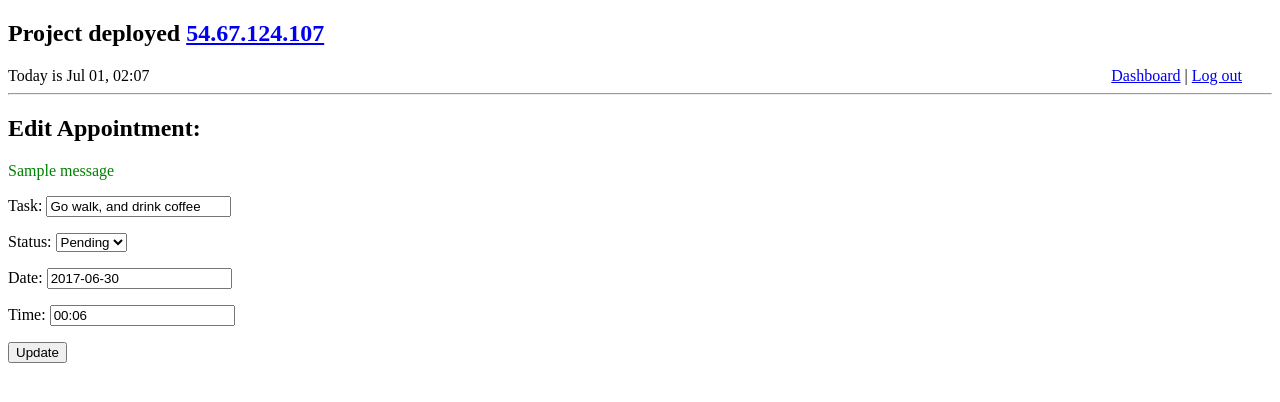
After one commit to chosenman/drepo, a Django app: template apps/dojosecrets/templates/dojosecrets/edit.html in a window 1280 px wide. The commit adds this page. Shown: the top 402 px of the page. Run offline with Django 3.2, Linux system fonts and the light colour scheme; the template is opened without the code that fills it: values that come from a table or form of the project are taken from there, others are empty; data comes from the database, SQL or seed files in the repository; tables that the repository leaves empty hold one stand-in row (values such as "Sample post"); one stand-in notice (Sample message) is shown.

Commit message:
finished appointments

```diff
--- a/apps/dojosecrets/models.py
+++ b/apps/dojosecrets/models.py
@@ -2,8 +2,9 @@ from __future__ import unicode_literals
 
 from django.db import models
 
-import datetime
-import bcrypt
+import pytz, datetime, bcrypt
+from datetime import date
+from django.utils.timezone import datetime
 
 from django.core.exceptions import ValidationError
 from django.core.validators import validate_email
@@ -44,8 +45,8 @@ class userManager(models.Manager):
         }
         return answer
 
-    def reg(self,fname,alias,email,pw,repw,b_date):
-        print fname,alias,email,pw,repw
+    def reg(self,name,email,pw,repw,b_date):
+        print name,email,pw,repw
         f_name = True
         a_lias = True
         fl_name_alpha = True
@@ -55,10 +56,8 @@ class userManager(models.Manager):
         e_mail_uniq = True
         b_date_flag = True
 
-        if len(fname)<2:
+        if len(name)<2:
             f_name = False
-        elif len(alias)<2:
-            a_lias = False
         elif len(b_date)<9:
             b_date_flag = False
         else:
@@ -69,7 +68,7 @@ class userManager(models.Manager):
                 b_date_flag = False
 
             # is alphabetical string was imput
-            if not str(fname).isalpha() or not str(alias).isalpha():
+            if not str(name).isalpha():
                 fl_name_alpha = False
 
             # email validation
@@ -89,8 +88,7 @@ class userManager(models.Manager):
                 pw_length = False
 
         answer = {
-            'fname': f_name,
-            'alias': a_lias,
+            'name': f_name,
             'fl_alpha': fl_name_alpha,
             'email': e_mail,
             'pw_length': pw_length,
@@ -101,23 +99,129 @@ class userManager(models.Manager):
 
         return answer
 
-    def poke(self,poker_id,poked_user_id):
+    def makeAppointemt(self,user_id,date,time,task):
+        d_ate = True
+        t_ime = True
+        t_ask = True
+        d_ate_mssg = "Please enter date in correct format"
 
-        poker = User.objects.get(id=poker_id)
-        poked = User.objects.get(id=poked_user_id)
+        if not len(date) == 10:
+            d_ate = False
+        elif not len(time) == 5:
+            t_ime = False
+        elif len(task) < 2:
+            t_ask = False
+            print 'false'
+        else:
+            # date validation
+            fulldate = date + "-" + time
+            print fulldate
 
-        if len(Pokes.objects.filter(poker=poker,poked=poked)) > 0:
-            numPokes = Pokes.objects.get(poker=poker,poked=poked)
-            numPokes.pokes = int(numPokes.pokes) + 1
-            numPokes.save()
-        else:
-            Pokes.objects.create(pokes="1",poked=poked,poker=poker)
-        return ''
+            try_formatdate = False
+
+            try:
+                formated = datetime.strptime(fulldate, "%Y-%m-%d-%H:%M")
+                print 'striptime SUCCESS'
+                try_formatdate = True
+            except:
+                d_ate = False
+                print "failed"
+
+            if try_formatdate:
+                today = datetime.today()
+                if formated.day < today.day:
+                    d_ate = False
+                    d_ate_mssg = "Please enter today's date"
+                elif formated.hour < today.hour:
+                    d_ate = False
+                    d_ate_mssg = "Please enter hours in future "
+                elif formated.hour == today.hour and formated.minute < today.minute:
+                    d_ate = False
+                    d_ate_mssg = "Please enter minutes in future"
+                else:
+                    user = User.objects.get(id=user_id)
+                    Appointment.objects.create(user=user,status="Pending",task=task,date=formated)
 
 
+
+
+        answer = {
+            "d_ate": d_ate,
+            "t_ime": t_ime,
+            "d_ate_false": d_ate_mssg,
+            "t_ask": t_ask,
+            "t_ask_false": "Please fill out task field",
+            "success":"New appointment was created"
+        }
+        return answer
+
+    def editAppinment(self,app_id,status,date,time,task,user_id):
+        d_ate = True
+        t_ime = True
+        t_ask = True
+        d_ate_mssg = "Please enter date in correct format"
+
+        if not len(date) == 10:
+            d_ate = False
+        elif not len(time) == 5:
+            t_ime = False
+        elif len(task) < 2:
+            t_ask = False
+            print 'false'
+        else:
+            # date validation
+            fulldate = date + "-" + time
+            print fulldate
+
+            try_formatdate = False
+            today = datetime.today()
+
+            try:
+                formated = datetime.strptime(fulldate, "%Y-%m-%d-%H:%M")
+                print 'striptime SUCCESS'
+                print formated.minute
+                print today.minute
+                try_formatdate = True
+            except:
+                d_ate = False
+                print "failed"
+
+            if try_formatdate:
+                if formated.day < today.day:
+                    d_ate = False
+                    d_ate_mssg = "Please enter today's date"
+                elif formated.hour < today.hour:
+                    d_ate = False
+                    d_ate_mssg = "Please enter hours in future "
+                elif formated.hour == today.hour and formated.minute < today.minute:
+                    d_ate = False
+                    d_ate_mssg = "Please enter minutes in future"
+                else:
+            # numPokes = Pokes.objects.get(poker=poker,poked=poked)
+            # numPokes.pokes = int(numPokes.pokes) + 1
+            # numPokes.save()
+                    user = User.objects.get(id=user_id)
+                    ApptmentSelect = Appointment.objects.get(id=app_id)
+                    ApptmentSelect.status=status
+                    ApptmentSelect.task=task
+                    ApptmentSelect.date=formated
+                    ApptmentSelect.save()
+
+
+
+
+        answer = {
+            "d_ate": d_ate,
+            "t_ime": t_ime,
+            "d_ate_false": d_ate_mssg,
+            "t_ask": t_ask,
+            "t_ask_false": "Please fill out task field",
+            "success":"New appointment was created"
+        }
+        return answer
+
 class User(models.Model):
-    fname = models.CharField(max_length=100)
-    alias = models.CharField(max_length=100)
+    name = models.CharField(max_length=100)
     email = models.CharField(max_length=100)
     password = models.CharField(max_length=255)
 
@@ -125,10 +229,15 @@ class User(models.Model):
 
     objects = userManager()
 
-class Pokes(models.Model):
-    pokes = models.IntegerField(default='0')
-    poker = models.ForeignKey(User, related_name="pokes_made")
-    poked = models.ForeignKey(User, related_name="pokes_recieved")
+class Appointment(models.Model):
+    task = models.CharField(max_length=250)
+    status = models.CharField(max_length=100)
+    date = models.DateTimeField()
+
+    user = models.ForeignKey(User, related_name="user")
+
+    createdAt = models.DateTimeField(auto_now_add=True)
+    updatedAt = models.DateTimeField(auto_now=True)
 
 
 
--- /dev/null
+++ b/apps/dojosecrets/templates/dojosecrets/edit.html
@@ -0,0 +1,112 @@
+<!DOCTYPE html>
+<html>
+  <head>
+    <meta charset="utf-8">
+    <title></title>
+  </head>
+  <body>
+        <h2>Project deployed <a href="http://54.67.124.107/">54.67.124.107</a></h2>
+
+    <div class="" style="float:right;margin-right:30px">
+      <a href="/appts">Dashboard</a> |
+      <a href="/logout" >Log out</a>
+    </div>
+
+
+
+Today is {% now "M d, H:m" %}
+
+
+<hr>
+<h2>Edit Appointment:</h2>
+{% if messages %}
+  {% for message in messages %}
+        <div{% if message.tags %} class="{{ message.tags }}"{% endif %}>{{ message }}</div>
+  {%endfor%}
+{% endif %}
+<form class="" action="/edit_appt" method="post">
+  {% csrf_token %}
+  <input type="hidden" name="id" value="{{currAppintemt.id}}">
+  <p>
+    Task: <input type="text" name="task" value="{{currAppintemt.task}}">
+  </p>
+  <p>
+    Status: <select class="" name="status">
+
+      {%if currAppintemt.status == "Pending" %}
+        <option value="{{currAppintemt.status}}" default>{{currAppintemt.status}}</option>
+        <option value="Done">Done</option>
+        <option  value="Missed">Missed</option>
+      {%endif%}
+      {%if currAppintemt.status == "Missed" %}
+        <option value="{{currAppintemt.status}}" default>{{currAppintemt.status}}</option>
+        <option value="Pending">Pending</option>
+        <option  value="Missed">Missed</option>
+      {%endif%}
+
+    </select>
+  </p>
+  <p>
+    Date: <input type="text" name="date" value="{{currAppintemt.date|date:'Y-m-d'}}">
+  </p>
+  <p>
+    Time: <input type="text" name="time" value="{{currAppintemt.date|date:'H:m'}}">
+  </p>
+  <button type="submit" name="button">Update</button>
+</form>
+<!--  -->
+<!--  -->
+        <!-- <h2>Debug, Pokes table</h2>
+        <table width="100%"  class="strip">
+          <tr>
+            <td>id</td>
+            <td>Pokes</td>
+            <td>poked_user</td>
+            <td>poker.id</td>
+
+          </tr>
+
+          {% if pokes_debug_off %}
+            {% for i in pokes_debug %}
+              <tr>
+                <td>{{i.id}}</td>
+                <td>{{i.pokes}}</td>
+                <td>{{i.poked_user}}</td>
+                <td>{{i.poker.id}}</td>
+              </tr>
+            {% endfor %}
+          {% endif %}
+
+        </table> -->
+
+<!--  -->
+<!--  -->
+
+    <style media="screen">
+
+
+    table.strip tr:nth-child(2n+1){
+       background:#cccccc;
+    }
+
+    table.stripy tr:nth-child(2n){
+       ...
+    }
+      .mypokes {
+        border: 1px solid black;
+        padding:10px;
+        margin:10px;
+        width:40%;
+      }
+      table td {
+        padding:5px
+      }
+      .error {
+        color:red;
+      }
+      .success {
+        color:green
+      }
+    </style>
+  </body>
+</html>
--- a/apps/dojosecrets/urls.py
+++ b/apps/dojosecrets/urls.py
@@ -4,8 +4,11 @@ from . import views
 urlpatterns = [
     url( r'^$', views.index ),
 
-    url( r'^pokes$', views.pokes ),
-    url( r'^poke/(?P<id>\d+)$', views.poke ),
+    url( r'^appts$', views.appts ),
+    url( r'^add_appt$', views.add_appt ),
+
+    url( r'^appt/(?P<id>\d+)$', views.appt ),
+    url( r'^edit_appt$', views.edit_appt ),
 
     url( r'^login$', views.login, name="login" ),
     url( r'^reg$', views.reg, name="reg" ),
@@ -13,5 +16,6 @@ urlpatterns = [
     url( r'^logout$', views.logout, name="logout" ),
 
     url( r'^deluser/(?P<id>\d+)$', views.deluser, name="deluser" ),
+    url( r'^delapptmt/(?P<id>\d+)$', views.delapptmt, name="delapptmt" ),
 
 ]
--- a/dojo_secrets/settings.py
+++ b/dojo_secrets/settings.py
@@ -9,7 +9,7 @@ https://docs.djangoproject.com/en/1.10/topics/settings/
 For the full list of settings and their values, see
 https://docs.djangoproject.com/en/1.10/ref/settings/
 """
-
+import pytz
 import os
 
 # Build paths inside the project like this: os.path.join(BASE_DIR, ...)
@@ -106,7 +106,7 @@ AUTH_PASSWORD_VALIDATORS = [
 
 LANGUAGE_CODE = 'en-us'
 
-TIME_ZONE = 'UTC'
+TIME_ZONE = 'US/Pacific-New'
 
 USE_I18N = True
 
--- a/requirements.txt
+++ b/requirements.txt
@@ -3,4 +3,5 @@ cffi==1.10.0
 Django==1.10
 django-extensions==1.7.9
 pycparser==2.17
+pytz==2017.2
 six==1.10.0
```
Also changed, not shown: apps/dojosecrets/templates/dojosecrets/appointemts.html (added, +142 -0 lines), apps/dojosecrets/templates/dojosecrets/index.html (+3 -8 lines), apps/dojosecrets/templates/dojosecrets/success.html (deleted, +0 -116 lines), apps/dojosecrets/views.py (+81 -38 lines), apps/dojosecrets/migrations/0001_initial.py, apps/dojosecrets/migrations/0002_auto_20170630_2250.py (added), db.sqlite3, 1 other file.
